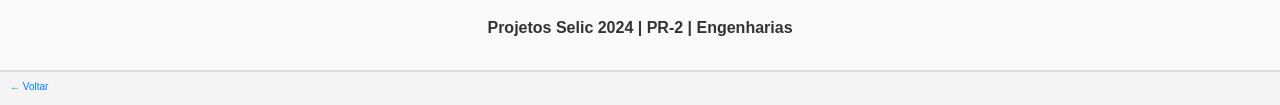
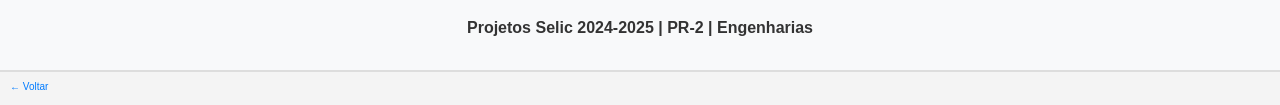
Before and after one commit to proiniciar/Engenharia_Selic, a plain HTML site: page index.html in a window 1280 px wide. Shown: the part 323-428 px from the top of the page. Drawn offline with Linux system fonts and the light colour scheme.

Commit message:
index.html

```diff
--- a/index.html
+++ b/index.html
@@ -115,7 +115,7 @@
 <body>
     <div class="header">
         <img src="https://proiniciar.uerj.br/pluginfile.php/1/theme_adaptable/logo/1709829991/Daiaie%20Coordenadoria%20de%20Inicia%C3%A7%C3%A3o%20COR.png" alt="Logo">
-        <h1>Projetos Selic 2024 | PR-2 | Engenharias</h1>
+        <h1>Projetos Selic 2024-2025 | PR-2 | Engenharias</h1>
     </div>
 
     <div class="back-button">
```
